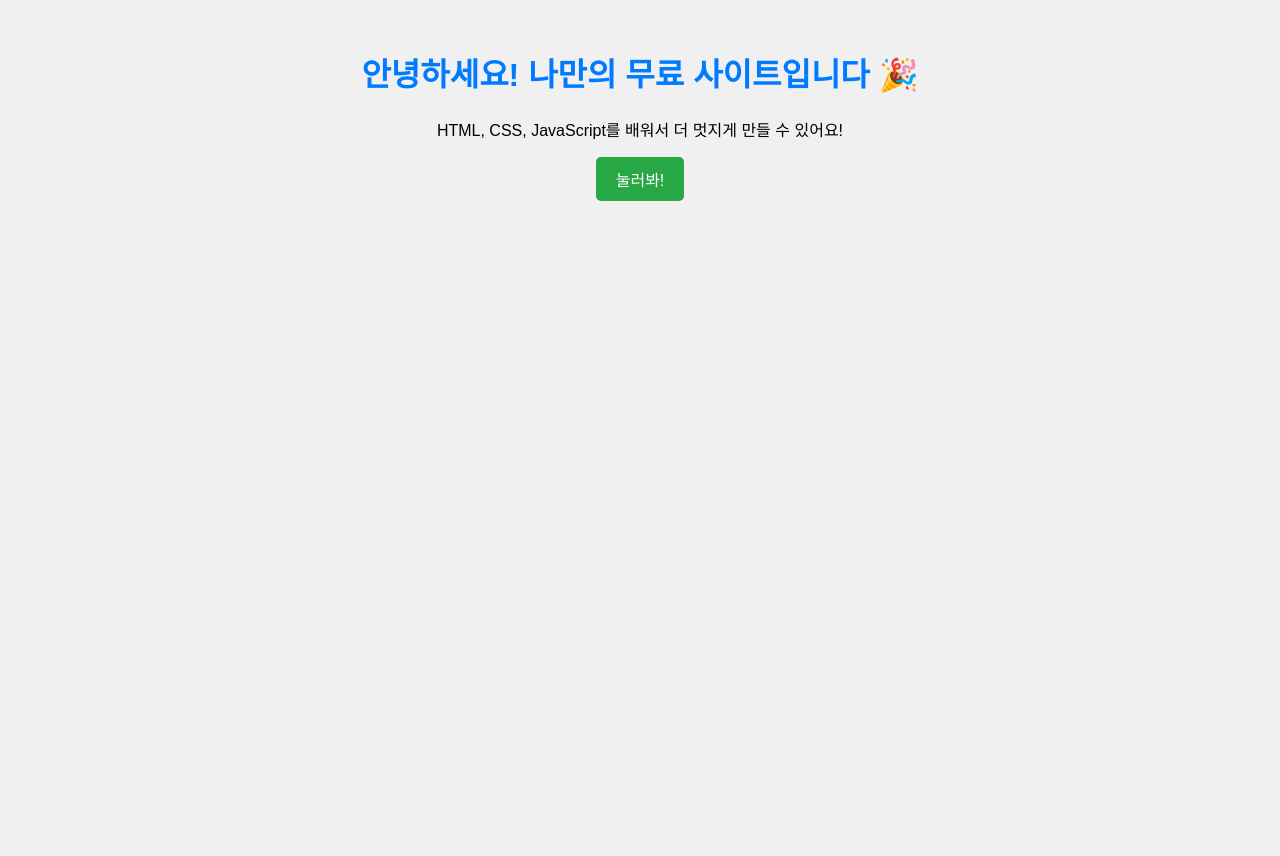
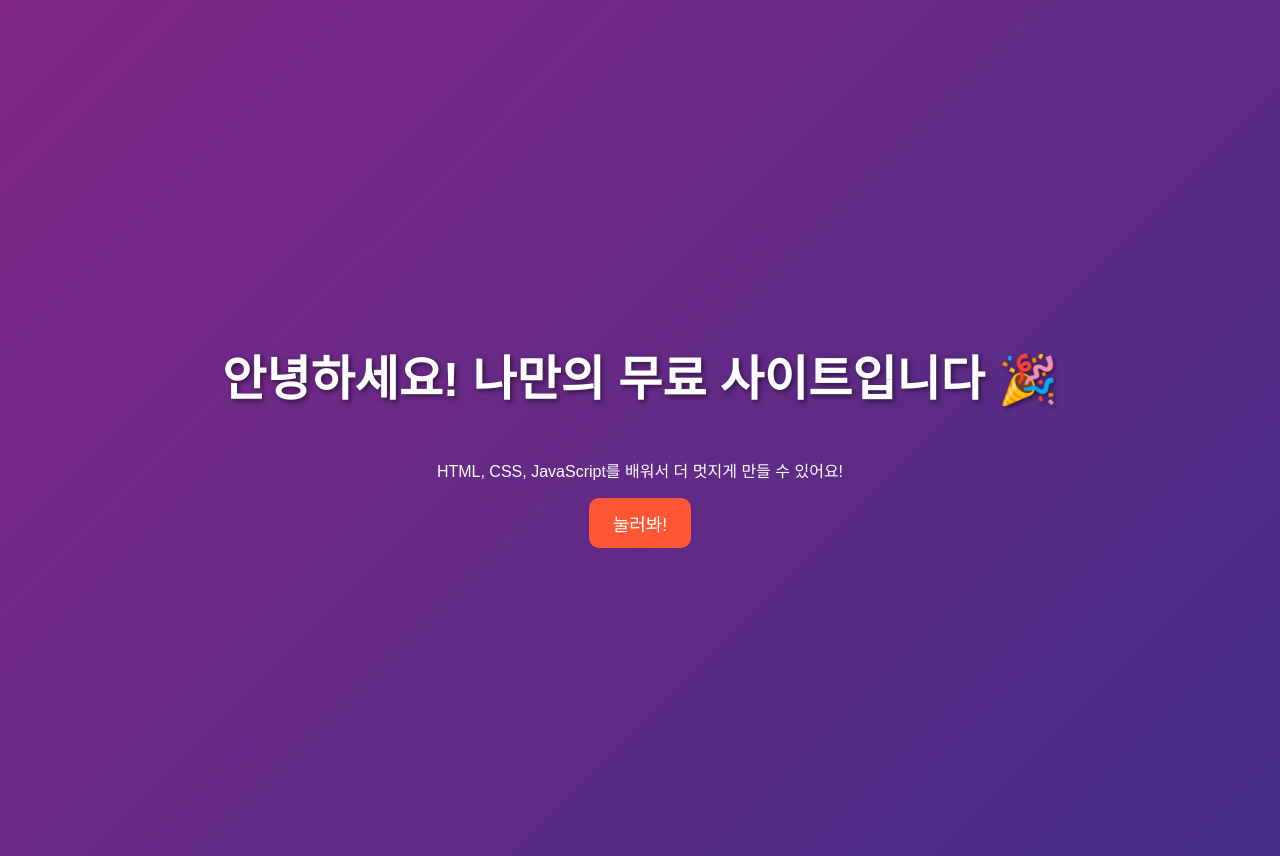
Before and after one commit to dahliawxyz/World, a plain HTML site: page index.html in a window 1280 px wide. Before the commit the page ends 800 px from the top, so only its background shows below. Drawn offline with Linux system fonts and the light colour scheme.

Commit message:
style.css v1

```diff
--- a/style.css
+++ b/style.css
@@ -1,21 +1,61 @@
 body {
-    font-family: Arial, sans-serif;
+    font-family: 'Arial', sans-serif;
     text-align: center;
-    background-color: #f0f0f0;
+    background-image: url('https://source.unsplash.com/random/1600x900'); /* 랜덤 배경 */
+    background-size: cover;
+    color: white;
     padding: 20px;
 }
 h1 {
-    color: #007bff;
+    font-size: 3em;
+    text-shadow: 2px 2px 5px rgba(0, 0, 0, 0.5);
 }
 button {
-    padding: 10px 20px;
-    font-size: 16px;
-    background-color: #28a745;
+    padding: 12px 24px;
+    font-size: 18px;
+    background-color: #ff5733;
     color: white;
     border: none;
-    border-radius: 5px;
+    border-radius: 10px;
     cursor: pointer;
+    transition: 0.3s;
 }
 button:hover {
-    background-color: #218838;
+    background-color: #c70039;
+    transform: scale(1.1);
 }
+
+nav ul {
+    display: flex;
+    justify-content: center;
+    background-color: rgba(0, 0, 0, 0.7);
+    padding: 10px;
+    list-style: none;
+}
+nav ul li {
+    margin: 0 20px;
+}
+nav ul li a {
+    color: white;
+    text-decoration: none;
+    font-size: 18px;
+    padding: 5px 10px;
+    transition: 0.3s;
+}
+nav ul li a:hover {
+    background-color: white;
+    color: black;
+    border-radius: 5px;
+}
+/* 배경을 노기자카46 스타일 보라색 그라데이션으로 변경 */
+body {
+    font-family: 'Arial', sans-serif;
+    text-align: center;
+    background: linear-gradient(135deg, #7F2685, #462E87); /* 보라색 그라데이션 */
+    color: white;
+    height: 100vh;
+    display: flex;
+    flex-direction: column;
+    justify-content: center;
+    align-items: center;
+}
```
